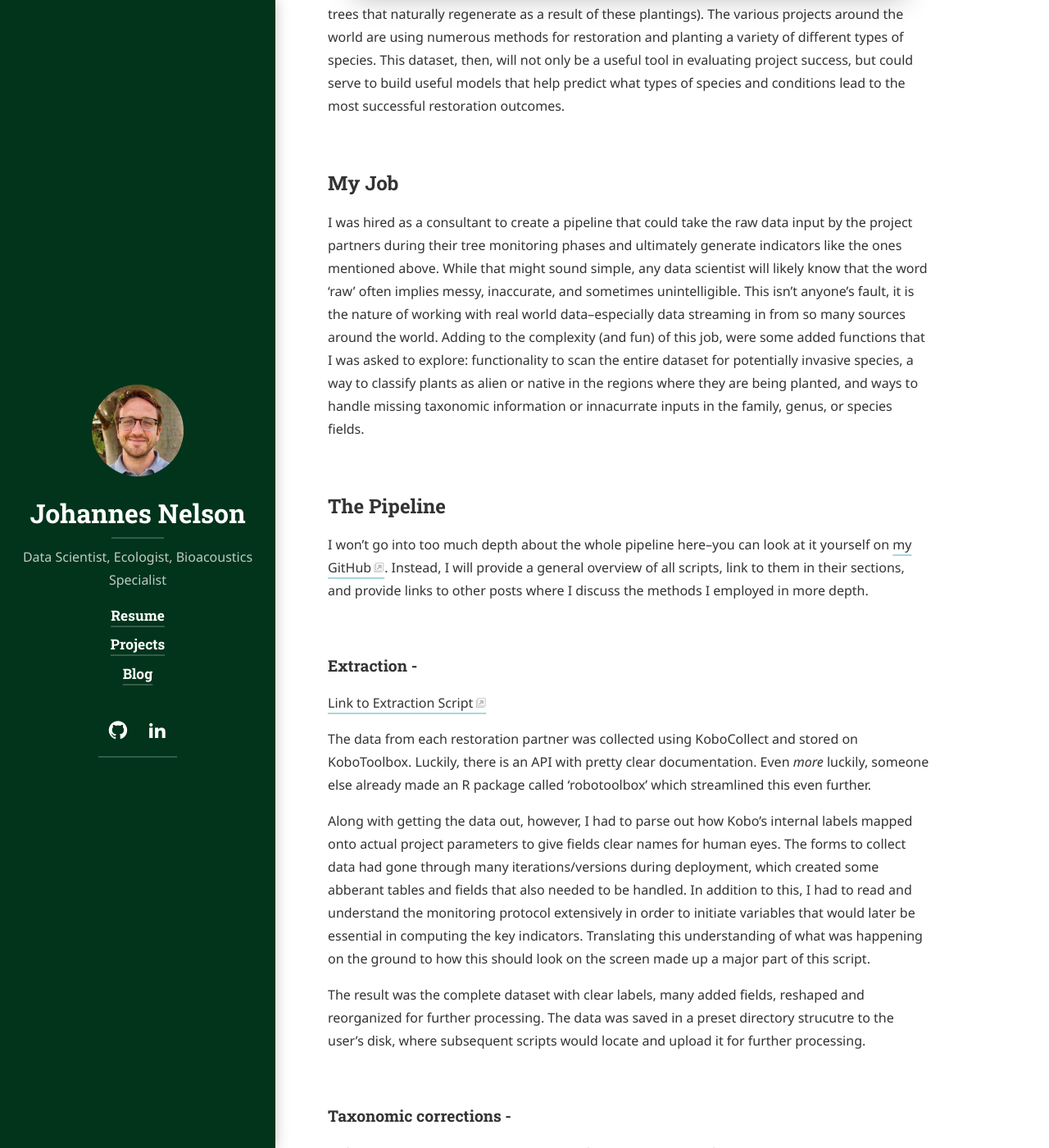
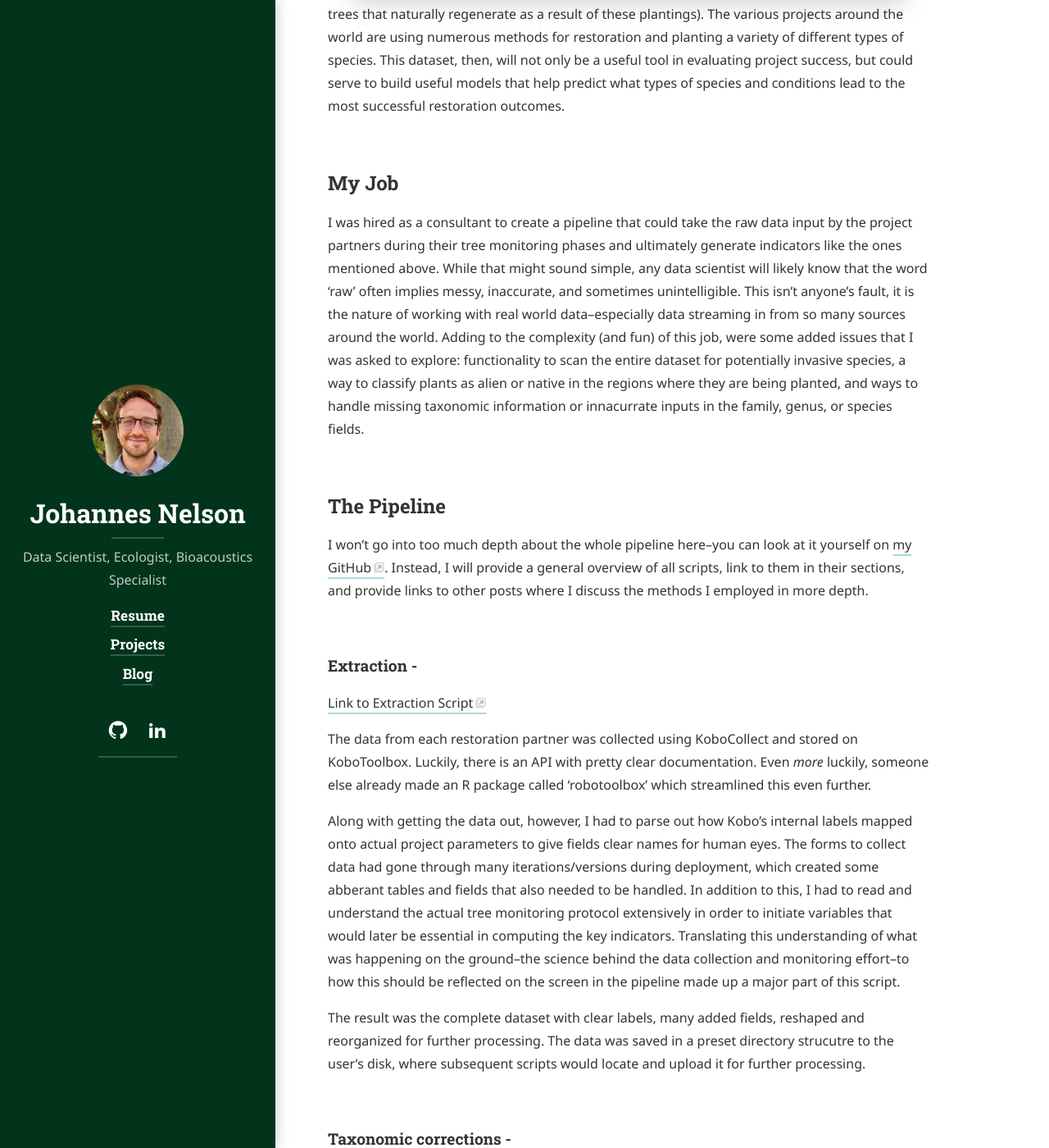
Before and after one commit to johannesnelson/johannesnelson.github.io, a Jekyll site: the page built from _projects/PPC_data_analysis_pipeline.md, in a window 1280 px wide and 1400 px high, scrolled down 1648 px. Shown: the whole window at 82% size. Built offline with Jekyll 4.4.1, drawn with Linux system fonts in a browser that asks for light colours; cached includes are drawn as plain includes; nearby versions of some CDN libraries; some web fonts are replaced; library files that are not in the unit come from our copies.

Commit message:
Just edits to text.

```diff
--- a/_projects/PPC_data_analysis_pipeline.md
+++ b/_projects/PPC_data_analysis_pipeline.md
@@ -51,7 +51,7 @@ during their tree monitoring phases and ultimately generate indicators like the
 might sound simple, any data scientist will likely know that the word 'raw' often implies messy, inaccurate, and
 sometimes unintelligible. This isn't anyone's fault, it is the nature of working with real world data--especially
 data streaming in from so many sources around the world. Adding to the complexity (and fun) of this job, were some
-added functions that I was asked to explore: functionality to scan the entire dataset for potentially invasive
+added issues that I was asked to explore: functionality to scan the entire dataset for potentially invasive
 species, a way to classify plants as alien or native in the regions where they are being planted, and ways to handle
 missing taxonomic information or innacurrate inputs in the family, genus, or species fields.
 
@@ -71,10 +71,10 @@ called 'robotoolbox' which streamlined this even further.
 Along with getting the data out, however, I had to parse out how Kobo's internal labels mapped onto
 actual project parameters to give fields clear names for human eyes. The forms to collect data
 had gone through many iterations/versions during deployment, which created some abberant tables and fields
-that also needed to be handled. In addition to this, I had to read and understand the monitoring protocol
+that also needed to be handled. In addition to this, I had to read and understand the actual tree monitoring protocol
 extensively in order to initiate variables that would later be essential in computing the key indicators.
-Translating this understanding of what was happening on the ground to how this should look on the screen
-made up a major part of this script.
+Translating this understanding of what was happening on the ground--the science behind the data collection and
+monitoring effort--to how this should be reflected on the screen in the pipeline made up a major part of this script.
 
 The result was the complete dataset with clear labels, many added fields, reshaped and reorganized for further processing.
 The data was saved in a preset directory strucutre to the user's disk, where subsequent scripts would locate and
```
